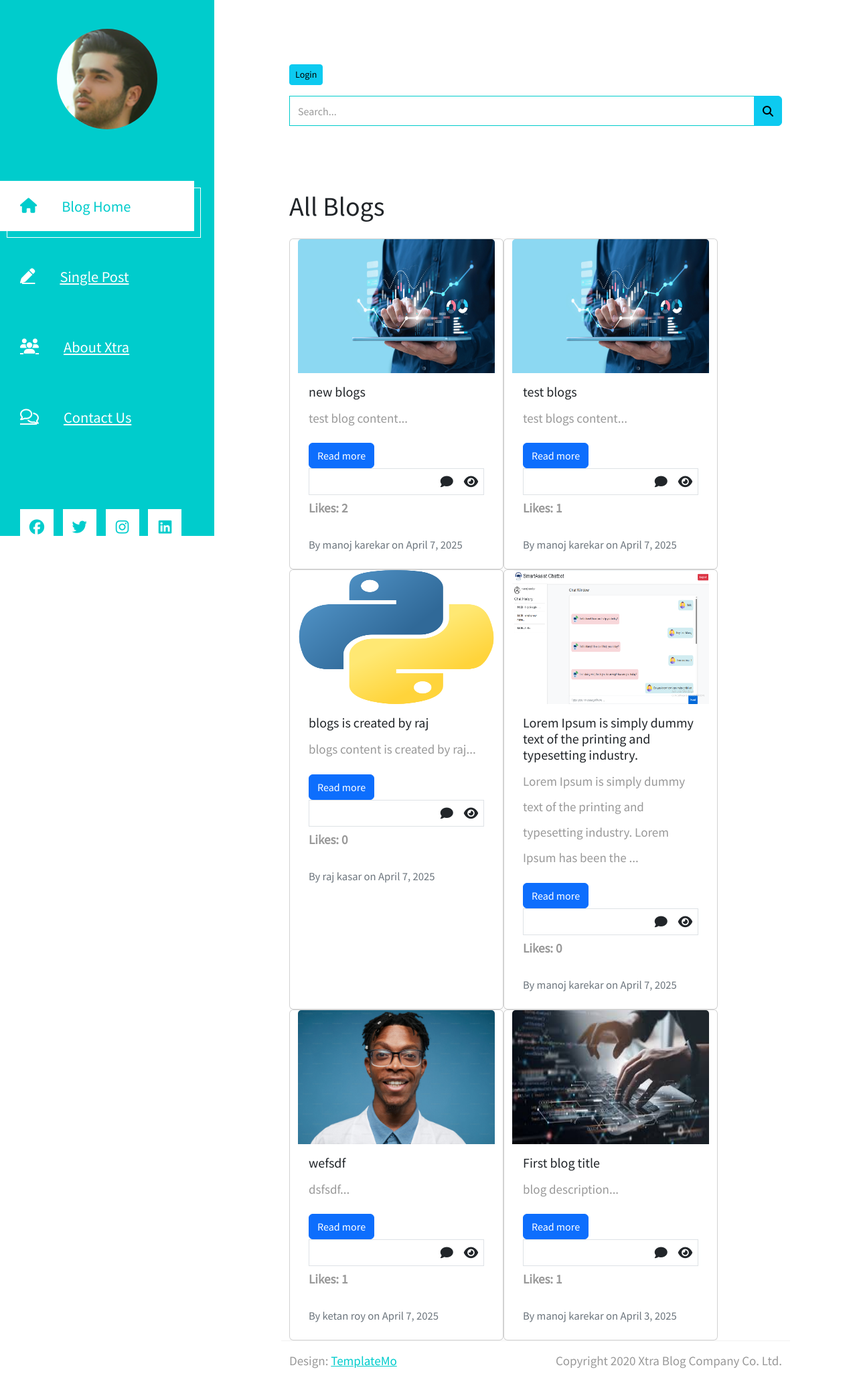
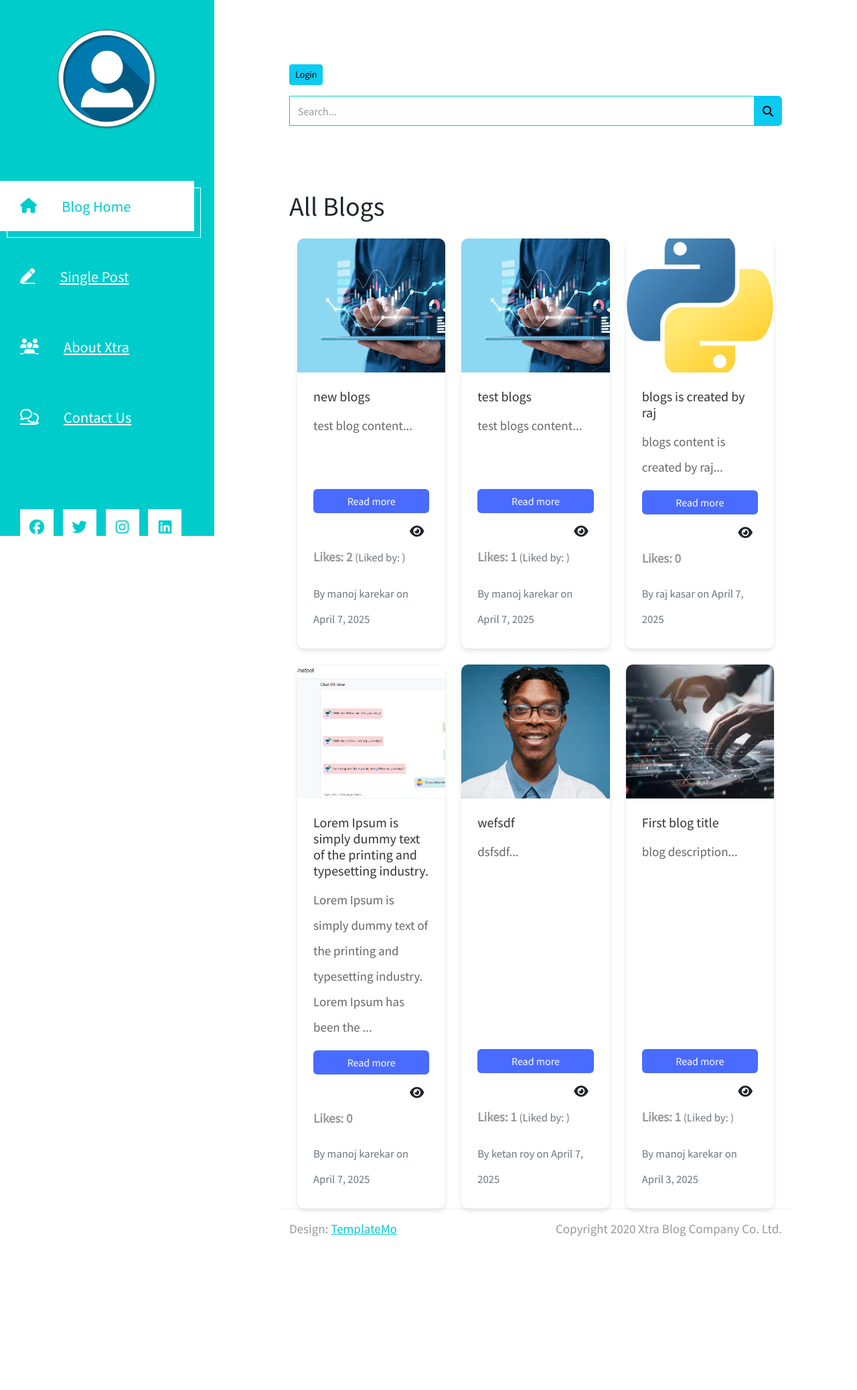
Before and after one commit to manojkarekar/blog_api_project, a Django app: page / in a window 1280 px wide. Shown: the whole page at 67% size. After the commit the page ends 1846 px from the top, so only its background shows below. Run offline with Django 5.2, Linux system fonts and the light colour scheme; data comes from the database, SQL or seed files in the repository; both versions use the stored data as it was after the commit; some libraries are stand-ins or nearby versions.

Commit message:
working with like and unlike functionalty

```diff
--- a/blog_api_project/urls.py
+++ b/blog_api_project/urls.py
@@ -5,12 +5,10 @@ from django.conf.urls.static import static
 
 urlpatterns = [
     path("admin/", admin.site.urls),
+    # user app urls
+    path("api/",include("api.urls")),
+    path("",include("user.urls")),
 
-    # api app urls
-    path("api/",include("api.urls")),
-
-    # user app urls
-    path("",include("user.urls"))
 ]
 
 if settings.DEBUG:
--- a/templates/user/index.html
+++ b/templates/user/index.html
@@ -1,6 +1,90 @@
 {% extends './pages/base.html' %} {% block main_container %}
   {% block custom_css %}
   <link rel="stylesheet" href="https://cdnjs.cloudflare.com/ajax/libs/font-awesome/6.7.2/css/all.min.css" integrity="sha512-Evv84Mr4kqVGRNSgIGL/F/aIDqQb7xQ2vcrdIwxfjThSH8CSR7PBEakCr51Ck+w+/U6swU2Im1vVX0SVk9ABhg==" crossorigin="anonymous" referrerpolicy="no-referrer" />
+    <style>
+      /* Card styling */
+      .card {
+        border: none;
+        border-radius: 10px;
+        overflow: hidden;
+        box-shadow: 0 4px 6px rgba(0, 0, 0, 0.1);
+        transition: all 0.3s ease;
+        background: #fff;
+      }
+
+      .card:hover {
+        transform: translateY(-5px);
+        box-shadow: 0 10px 20px rgba(0, 0, 0, 0.1);
+      }
+
+      .card-img-top {
+        height: 200px;
+        object-fit: cover;
+        transition: transform 0.3s ease;
+      }
+
+      .card:hover .card-img-top {
+        transform: scale(1.03);
+      }
+
+      .card-body {
+        padding: 1.5rem;
+      }
+
+      .card-title {
+        font-size: 1.25rem;
+        margin-bottom: 0.75rem;
+        color: #333;
+      }
+
+      .card-text {
+        color: #666;
+        margin-bottom: 1rem;
+      }
+
+      /* Button styling */
+      .btn-primary {
+        background-color: #4a6bff;
+        border: none;
+        transition: all 0.3s ease;
+      }
+
+      .btn-primary:hover {
+        background-color: #3a56d4;
+        transform: translateY(-2px);
+      }
+
+      /* Icon animations */
+      .fa-thumbs-up, .fa-comment, .fa-eye {
+        transition: all 0.3s ease;
+      }
+
+      .fa-thumbs-up:hover, .fa-comment:hover, .fa-eye:hover {
+        transform: scale(1.2);
+      }
+
+      .fa-thumbs-up:active {
+        animation: bounce 0.5s;
+      }
+
+      @keyframes bounce {
+        0%, 100% { transform: scale(1); }
+        50% { transform: scale(1.3); }
+      }
+
+      /* Responsive adjustments */
+      @media (max-width: 768px) {
+        .card-img-top {
+          height: 150px;
+        }
+      }
+
+      @media (max-width: 576px) {
+        .card {
+          margin-bottom: 1.5rem;
+        }
+      }
+    </style>
   {% endblock %}
   <div>
     <div class="d-flex justify-content-between my-3">
@@ -11,38 +95,77 @@
     </div>
 
     <div class="container">
-      <div class="row">
+      <div class="row row-cols-1 row-cols-md-2 row-cols-lg-3 row-cols-xl-3 g-4">  <!-- Responsive grid for card layout -->
         {% for blog_data in blogs_data %}
-          <div class="card" style="width: 20rem">
+          <div class="col">
+            <div class="card h-100">  <!-- Make sure the card fills available space -->
               {% if blog_data.blog.image %}
-              <img width="100%" height="200px" src="{{ blog_data.blog.image.url }}" class="card-img-top" alt="{{ blog_data.blog.title }} Image" />
+                <img src="{{ blog_data.blog.image.url }}" class="card-img-top" alt="{{ blog_data.blog.title }} Image" />
               {% endif %}
 
-            <div class="card-body">
+              <div class="card-body d-flex flex-column">
                 <h5 class="card-title">{{ blog_data.blog.title }}</h5>
                 <p class="card-text">{{ blog_data.blog.content|slice:':100' }}...</p>
-              <a href="#" class="btn btn-primary">Read more</a>
 
-              <ul class="d-flex w-100 border border-1 justify-content-end">
+
+
                 {% if user.is_authenticated %}
-                  <li class="list-unstyled mx-2">
-                    <i class="fa-solid fa-thumbs-up like-icon" onclick="like_login_form(event)" style="color: #74c0fc; cursor: pointer"></i>
+                <a href="{% url 'blog-detail' blog_data.blog.id %}" class="btn btn-primary mt-auto">Read more</a>
+                {% else %}
+                {% comment %} <div class="alert alert-info">
+                  <strong>Info!</strong> Indicates a neutral informative change or action.
+                </div> {% endcomment %}
+
+                <button type="button" class="btn btn-primary mt-auto" onclick="alert('please log in to read the full blog post.')">
+                  Read more
+                </button>
+
+
+                {% endif %}
+
+
+
+
+
+
+                <ul class="d-flex justify-content-end list-unstyled mt-2">
+                  {% if user.is_authenticated %}
+                    <li class="mx-2">
+                      <button onclick="likeBlog({{ blog_data.blog.id }})" style="background: none; border: none; padding: 0;">
+                        <i id="like-icon-{{ blog_data.blog.id }}" class="fa-solid fa-thumbs-up like-icon"
+                           style="color: {% if request.user in blog_data.liked_users %}red{% else %}#74c0fc{% endif %};
+                                  cursor: pointer"></i>
+                      </button>
+                    </li>
+
+
+                    <li class="mx-2">
+                      <i class="fa-solid fa-comment"></i>
                     </li>
                   {% else %}
-                  <li class="list-unstyled mx-2">
-                    <i class="fa-solid fa-comment"></i>
-                  </li>
-                  <li class="list-unstyled mx-2">
+
+                    <li class="mx-2">
                       <i class="fa-solid fa-eye"></i>
                     </li>
                   {% endif %}
                 </ul>
 
+                <div class="likes-section">
                   <p>
-                <strong>Likes: {{ blog_data.likes_count }}</strong>
+                    <strong>Likes: <span id="like-count-{{ blog_data.blog.id }}">{{ blog_data.likes_count }}</span></strong>
+                    {% if blog_data.likes_count > 0 %}
+                      <small class="text-muted">
+                        (Liked by:
+                        {% for like in blog_data.blog.bloglike_set.all %}
+                          {{ like.user.first_name|default:like.user.username }}{% if not forloop.last %}, {% endif %}
+                        {% endfor %})
+                      </small>
+                    {% endif %}
                   </p>
+                </div>
 
                 <small class="text-muted">By {{ blog_data.blog.user.first_name|default:'Unknown' }} {{ blog_data.blog.user.last_name|default:'User' }} on {{ blog_data.blog.created_at }}</small>
+              </div>
             </div>
           </div>
         {% endfor %}
@@ -82,7 +205,6 @@
     }
 
     // ✅ Function to handle logout
-    // ✅ Function to handle logout
     function logoutUser() {
       $.ajax({
         type: 'POST',
@@ -113,13 +235,40 @@
       return cookieValue
     }
 
-    // ✅ Function to handle like button actions
-    function like_login_form(event) {
-      event.preventDefault()
-      const form = event.target.closest('form')
-      if (form) {
-        form.submit() // Submit the form for liking the blog
+  // AJAX like function
+  function likeBlog(blogId) {
+    const likeIcon = document.getElementById(`like-icon-${blogId}`);
+    const likesCount = document.querySelector(`#like-count-${blogId}`);
+    const url = `/like-blog/${blogId}/`;
+    const csrfToken = getCookie('csrftoken');
+
+    fetch(url, {
+      method: 'POST',
+      headers: {
+        'X-CSRFToken': csrfToken,
+        'Content-Type': 'application/json'
       }
+    })
+    .then(response => response.json())
+    .then(data => {
+      // Update like icon color
+      likeIcon.style.color = data.liked ? 'red' : '#74c0fc';
+
+      // Update likes count
+      if (likesCount) {
+        likesCount.textContent = data.likes_count;
+      }
+
+      // Add bounce animation
+      likeIcon.style.animation = 'none';
+      void likeIcon.offsetWidth; // Trigger reflow
+      likeIcon.style.animation = 'bounce 0.5s';
+    })
+    .catch(error => console.error('Error:', error));
   }
   </script>
+
+
+
+
 {% endblock %}
--- a/templates/user/pages/sidebar.html
+++ b/templates/user/pages/sidebar.html
@@ -35,7 +35,7 @@
       <div class="mb-3 mx-auto tm-site-logo">
         <a href="{% url 'user-profile' %}"
           ><img
-            src="{% static 'img/comment-1.jpg' %}"
+            src="{% static 'img/user.png' %}"
             alt=""
             style="height: 150px; width: 150px; border-radius: 50%"
         /></a>
--- a/user/urls.py
+++ b/user/urls.py
@@ -5,15 +5,18 @@ from .views import *
 urlpatterns = [
     path("user/register/",register_view,name="user-register"),
     path("user/login/",login_view,name="user-login"),
-    path("user/logout/",logout_view,name="user-logout"),
+    path("user/logout/",logout_view,name="logout"),
     path("",index,name="index"),
     path("user/profile/",user_profile,name="user-profile"),
 
 
     # path('blogs/', blog_list, name='blog-list'),
      path('blogs/create/', create_blog, name='create-blog'),
+
     path('blogs/<int:blog_id>/edit/',edit_blog, name='edit-blog'),
     path('blogs/<int:blog_id>/', blog_detail, name='blog-detail'),
     path('blogs/<int:blog_id>/like/', like_blog, name='like-blog'),
     path('blogs/<int:blog_id>/comment/', add_comment, name='add-comment'),
+
+       path('like-blog/<int:blog_id>/', like_blog, name='like-blog'),
 ]
--- a/user/views.py
+++ b/user/views.py
@@ -2,6 +2,7 @@ from django.shortcuts import render , redirect , get_object_or_404
 from .forms import ProfileForm , CommentForm , BlogForm
 from .models import Profile , BlogLike ,Blog ,Comment , BlogView
 from django.contrib.auth.decorators import login_required
+from django.http import JsonResponse
 
 
 def index(request):
@@ -111,18 +112,19 @@ def edit_blog(request, blog_id):
 @login_required
 def like_blog(request, blog_id):
     blog = get_object_or_404(Blog, id=blog_id)
-    print(blog)
 
-    # If the user has already liked this blog, don't do anything
-    if BlogLike.objects.filter(user=request.user,blog=blog).exists():
-        like = BlogLike.objects.filter(user=request.user,blog=blog).first()
-        if like:
-            like.delete()
+    if BlogLike.objects.filter(user=request.user, blog=blog).exists():
+        like = BlogLike.objects.filter(user=request.user, blog=blog).first()
+        like.delete()
+        liked = False
+    else:
+        BlogLike.objects.create(user=request.user, blog=blog)
+        liked = True
 
-    else:
-        BlogLike.objects.create(user=request.user,blog=blog)
-
-    return redirect("/")
+    return JsonResponse({
+        'liked': liked,
+        'likes_count': BlogLike.objects.filter(blog=blog).count()
+    })
 
 
 @login_required
```
Also changed, not shown: db.sqlite3, media/blog_img/chatbot2.PNG (added), media/blog_img/premium_photo-1683121366070-5ceb7e007a97_60HLmht.jpg (added), media/profile_pics/png-clipart-flower-dahlia-flower-flower-garden-annual-plant-thumbnail.png (added), static/img/user.png (added). Lines whose indentation alone changed are shown as unchanged.
